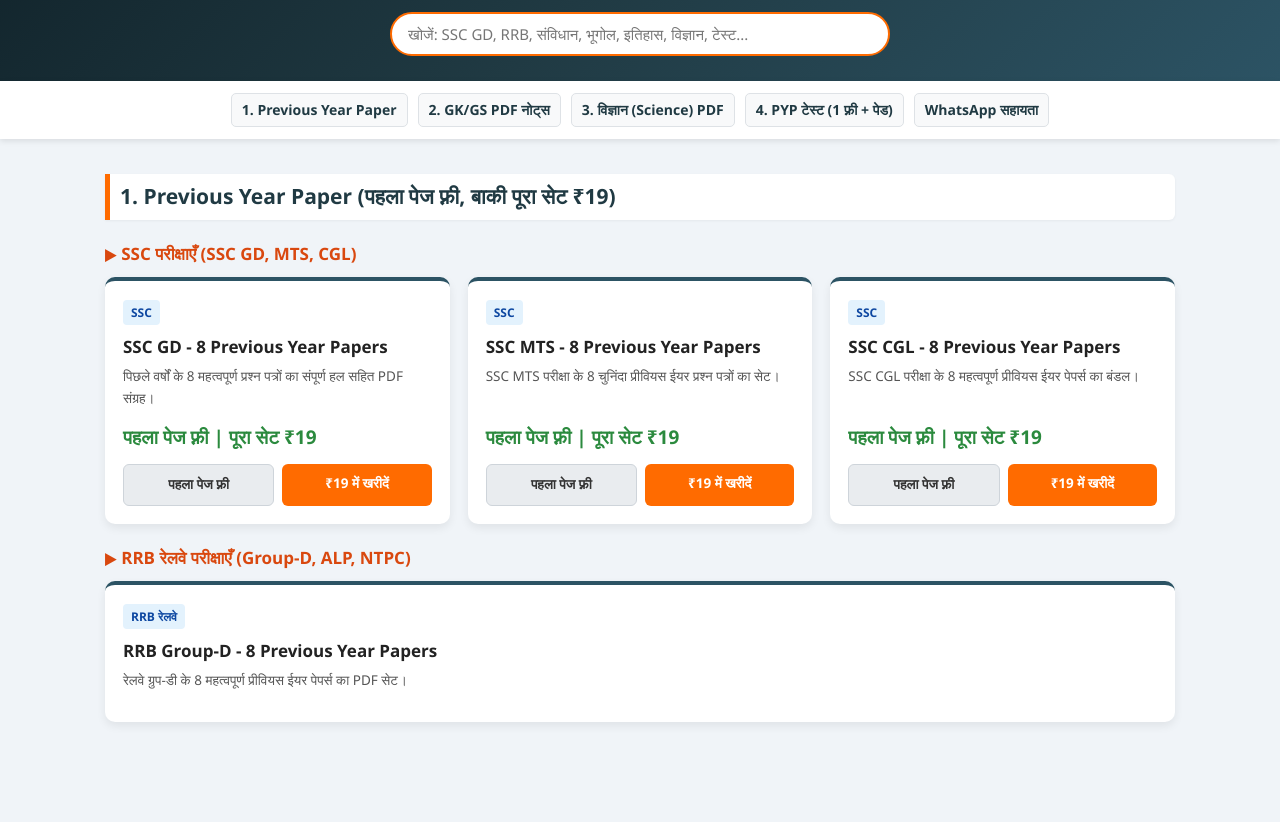
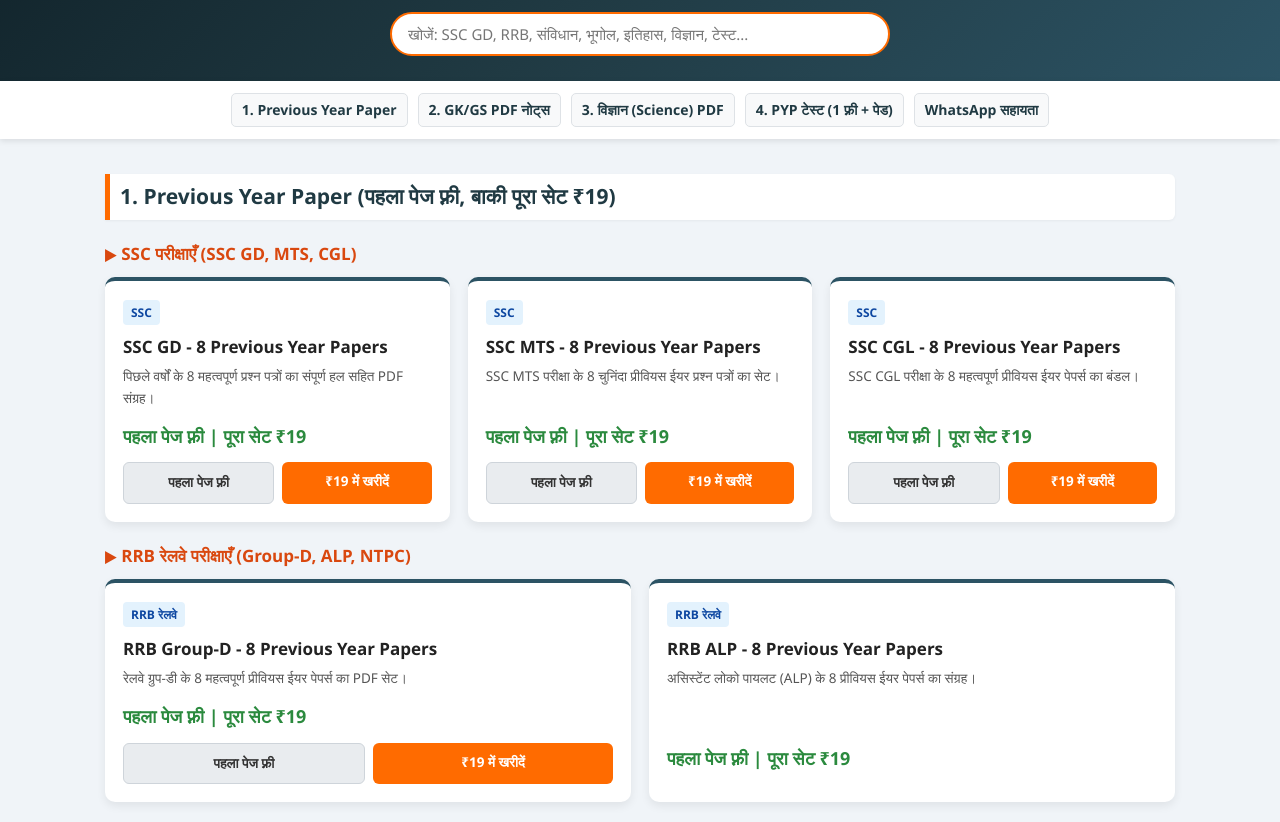
Before and after one commit to vishnu-learning-hub/vishnu-learning-hub.github.io, a plain HTML site: page index.html in a window 1280 px wide. Shown: the part 199-1021 px from the top of the page. Before the commit the page ends 941 px from the top, so only its background shows below. Drawn offline with Linux system fonts and the light colour scheme.

Commit message:
Clean up SEO comments and update pricing details
Removed SEO comments and updated price display for previous year papers.

```diff
--- a/index.html
+++ b/index.html
@@ -3,48 +3,26 @@
 <head>
     <meta charset="UTF-8">
     <meta name="viewport" content="width=device-width, initial-scale=1.0">
-
-    <!-- Google SEO के लिए मुख्य टैग्स -->
     <title>SSC & RRB Previous Year Paper, GK/Science PDF Notes & Online Test Series</title>
     <meta name="description" content="SSC GD, MTS, CGL और RRB Group-D, ALP, NTPC के Previous Year Paper PDF, संविधान (₹79), कला संस्कृति (₹39), भूगोल, इतिहास, राजव्यवस्था, Static GK, विज्ञान PDF नोट्स और 25 प्रश्नों का 15 मिनट का लाइव टेस्ट।">
     <meta name="keywords" content="SSC GD previous year paper, RRB Group D ALP NTPC paper, Samvidhan PDF notes, Bhugol Itihas Rajvyavastha PDF, Kala Sanskriti Static GK PDF, Physics Chemistry Biology notes, 25 Question 15 minute PYP test">
     <meta name="robots" content="index, follow">
-
-    <!-- Google पर रिच रिज़ल्ट दिखाने के लिए Schema कोड -->
-    <script type="application/ld+json">
-    {
-      "@context": "https://schema.org",
-      "@type": "WebSite",
-      "name": "परीक्षा तैयारी PDF पोर्टल",
-      "description": "SSC, Railway, Science, Samvidhan, Geography, History, Polity, Static GK PDF Notes aur Online Test Series."
-    }
-    </script>
-
     <style>
         * { box-sizing: border-box; margin: 0; padding: 0; font-family: 'Segoe UI', Tahoma, Geneva, Verdana, sans-serif; }
         body { background-color: #f0f4f8; color: #333; line-height: 1.6; }
-
-        /* हेडर और लोगो */
         header { background: linear-gradient(135deg, #0f2027, #203a43, #2c5364); color: white; padding: 25px 15px; text-align: center; }
         .logo-container { display: flex; flex-direction: column; align-items: center; justify-content: center; margin-bottom: 10px; }
         .site-logo { width: 85px; height: 85px; border-radius: 50%; object-fit: cover; border: 3px solid #ff6b00; box-shadow: 0 4px 10px rgba(0,0,0,0.3); margin-bottom: 10px; background-color: #fff; }
         header h1 { font-size: 24px; margin-bottom: 5px; }
         header p { font-size: 14px; opacity: 0.9; }
-
-        /* सर्च बार */
         .search-box { max-width: 500px; margin: 15px auto 0; }
         .search-box input { width: 100%; padding: 10px 16px; border: 2px solid #ff6b00; border-radius: 25px; font-size: 15px; outline: none; }
-
-        /* नेविगेशन मेनू */
         .nav-bar { background: #fff; padding: 12px 10px; text-align: center; box-shadow: 0 2px 6px rgba(0,0,0,0.1); position: sticky; top: 0; z-index: 100; display: flex; flex-wrap: wrap; justify-content: center; gap: 10px; }
         .nav-bar a { text-decoration: none; color: #203a43; font-weight: bold; font-size: 14px; padding: 5px 10px; border-radius: 5px; background: #f8f9fa; border: 1px solid #dee2e6; }
         .nav-bar a:hover { background: #203a43; color: #fff; }
-
         .container { max-width: 1100px; margin: 20px auto; padding: 0 15px; }
-        .section-title { font-size: 21px; color: #203a43; border-left: 5px solid #ff6b00; padding-left: 10px; margin: 35px 0 15px; background: #fff; padding-top: 6px; padding-bottom: 6px; border-radius: 0 6px 6px 0; box-shadow: 0 1px 3px rgba(0,0,0,0.05); }
+        .section-title { font-size: 21px; color: #203a43; border-left: 5px solid #ff6b00; padding: 6px 10px; margin: 35px 0 15px; background: #fff; border-radius: 0 6px 6px 0; box-shadow: 0 1px 3px rgba(0,0,0,0.05); }
         .sub-title { font-size: 17px; color: #d9480f; margin: 20px 0 10px; font-weight: bold; }
-
-        /* कार्ड ग्रिड */
         .grid { display: grid; grid-template-columns: repeat(auto-fit, minmax(270px, 1fr)); gap: 18px; }
         .card { background: white; border-radius: 10px; padding: 18px; box-shadow: 0 4px 10px rgba(0,0,0,0.07); border-top: 4px solid #2c5364; display: flex; flex-direction: column; justify-content: space-between; }
         .card.bundle { border-top-color: #ff6b00; background: #fffdf9; }
@@ -52,9 +30,7 @@
         .badge.hot { background: #ffe4d6; color: #d9480f; }
         .card h3 { font-size: 17px; margin-bottom: 6px; color: #222; }
         .card p { font-size: 13.5px; color: #555; margin-bottom: 12px; }
-        .price { font-size: 19px; font-weight: bold; color: #2b8a3e; margin-bottom: 12px; }
-
-        /* बटन */
+        .price { font-size: 18px; font-weight: bold; color: #2b8a3e; margin-bottom: 12px; }
         .btn-group { display: flex; gap: 8px; }
         .btn { flex: 1; text-align: center; padding: 9px; border-radius: 6px; text-decoration: none; font-weight: bold; font-size: 13.5px; cursor: pointer; border: none; transition: 0.2s; }
         .btn-free { background: #e9ecef; color: #333; border: 1px solid #ced4da; }
@@ -63,15 +39,11 @@
         .btn-buy:hover { background: #e8590c; }
         .btn-test { background: #1971c2; color: white; width: 100%; font-size: 14.5px; padding: 10px; }
         .btn-test:hover { background: #1864ab; }
-
-        /* टेस्ट बॉक्स स्टाइल */
         .test-container { background: white; border-radius: 10px; padding: 20px; box-shadow: 0 4px 12px rgba(0,0,0,0.1); border-top: 5px solid #1971c2; }
         .timer-bar { display: flex; justify-content: space-between; align-items: center; background: #fff3bf; padding: 10px 15px; border-radius: 6px; font-weight: bold; color: #d9480f; margin-bottom: 15px; }
         .question-box { margin-bottom: 15px; padding-bottom: 12px; border-bottom: 1px solid #eee; }
         .question-box p { font-weight: bold; margin-bottom: 8px; color: #222; }
         .question-box label { display: block; margin-bottom: 5px; cursor: pointer; font-size: 14px; }
-
-        /* WhatsApp कांटेक्ट और फुटर */
         .contact-box { background: #e6fcf5; border: 1px solid #20c997; border-radius: 10px; padding: 20px; text-align: center; margin-top: 40px; }
         .contact-box h3 { color: #087f5b; margin-bottom: 6px; }
         .whatsapp-btn { display: inline-block; background: #25D366; color: white; padding: 10px 22px; border-radius: 25px; text-decoration: none; font-weight: bold; margin-top: 10px; box-shadow: 0 3px 6px rgba(0,0,0,0.15); }
@@ -85,7 +57,6 @@
 
 <header>
     <div class="logo-container">
-        <!-- यहाँ अपने लोगो की इमेज का लिंक लगाएं -->
         <img src="यहाँ_अपने_लोगो_का_लिंक_डालें" alt="Website Logo" class="site-logo">
         <h1>परीक्षा तैयारी PDF नोट्स और टेस्ट सीरीज़</h1>
     </div>
@@ -105,7 +76,6 @@
 
 <div class="container">
 
-    <!-- भाग 1: PREVIOUS YEAR PAPER (SSC & RRB) -->
     <h2 id="pyp" class="section-title">1. Previous Year Paper (पहला पेज फ़्री, बाकी पूरा सेट ₹19)</h2>
 
     <div class="sub-title">▶ SSC परीक्षाएँ (SSC GD, MTS, CGL)</div>
@@ -165,3 +135,20 @@
                 <p>रेलवे ग्रुप-डी के 8 महत्वपूर्ण प्रीवियस ईयर पेपर्स का PDF सेट।</p>
             </div>
             <div>
+                <div class="price">पहला पेज फ़्री | पूरा सेट ₹19</div>
+                <div class="btn-group">
+                    <a href="यहाँ_फ़्री_पेज_लिंक_डालें" target="_blank" class="btn btn-free">पहला पेज फ़्री</a>
+                    <a href="यहाँ_पेमेंट_लिंक_डालें" target="_blank" class="btn btn-buy">₹19 में खरीदें</a>
+                </div>
+            </div>
+        </div>
+
+        <div class="card">
+            <div>
+                <span class="badge">RRB रेलवे</span>
+                <h3>RRB ALP - 8 Previous Year Papers</h3>
+                <p>असिस्टेंट लोको पायलट (ALP) के 8 प्रीवियस ईयर पेपर्स का संग्रह।</p>
+            </div>
+            <div>
+                <div class="price">पहला पेज फ़्री | पूरा सेट ₹19</div>
+                <div class="btn-group">
```
